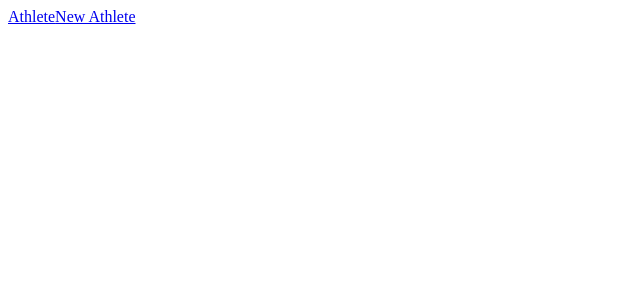
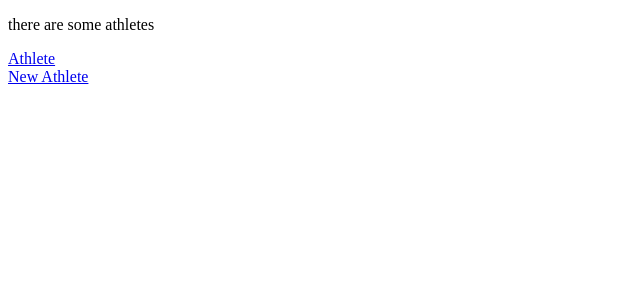
Before and after one commit to yeti-detective/OS_code_challenge, an Angular app: page /main in a window 1280 px wide. Shown: the top 300 px of the page, without its empty margins (0-640 px from the left). Built offline with nearby package versions, Linux system fonts and the light colour scheme; no server answers.

Commit message:
adding athlete property to dashboard

```diff
--- a/src/app/dashboard/dashboard.component.html
+++ b/src/app/dashboard/dashboard.component.html
@@ -1,2 +1,8 @@
+<div *ngIf="athletes">
+  <p>
+    there are some athletes
+  </p>
+</div>
 <a routerLink="/athlete/1">Athlete</a>
+<br />
 <a routerLink="/athlete/new">New Athlete</a>
--- a/src/app/dashboard/dashboard.component.ts
+++ b/src/app/dashboard/dashboard.component.ts
@@ -1,4 +1,5 @@
 import { Component, OnInit } from '@angular/core';
+import { Athlete } from '../athlete';
 
 @Component({
   selector: 'app-dashboard',
@@ -6,10 +7,27 @@ import { Component, OnInit } from '@angular/core';
   styleUrls: ['./dashboard.component.css']
 })
 export class DashboardComponent implements OnInit {
+  athletes: Athlete[];
 
-  constructor() { }
+  constructor() {
+    this.athletes = [];
+  }
+
+  getAthletes() {
+    const xhr = new XMLHttpRequest();
+    xhr.open('GET', '/athletes');
+    xhr.onreadystatechange = () => {
+      if (xhr.readyState === XMLHttpRequest.DONE && xhr.status === 200) {
+        JSON.parse(xhr.response).forEach(athlete => {
+          this.athletes.push(athlete);
+        });
+        console.log(this.athletes);
+      }
+    };
+    xhr.send();
+  }
 
   ngOnInit() {
+    this.getAthletes();
   }
-
 }
```
